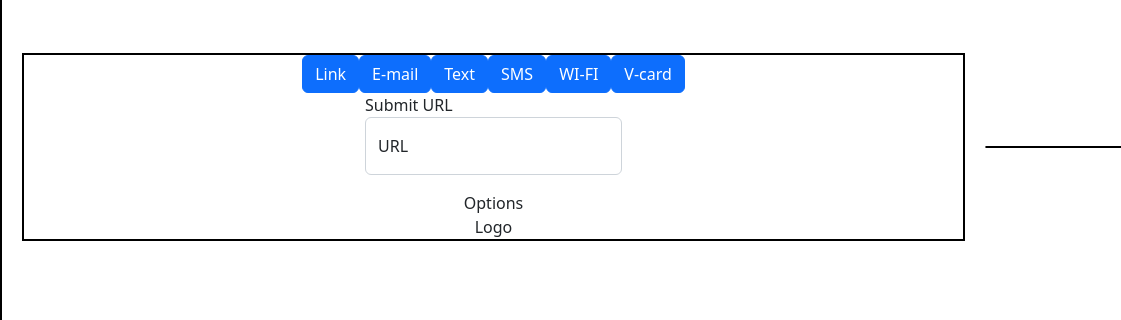
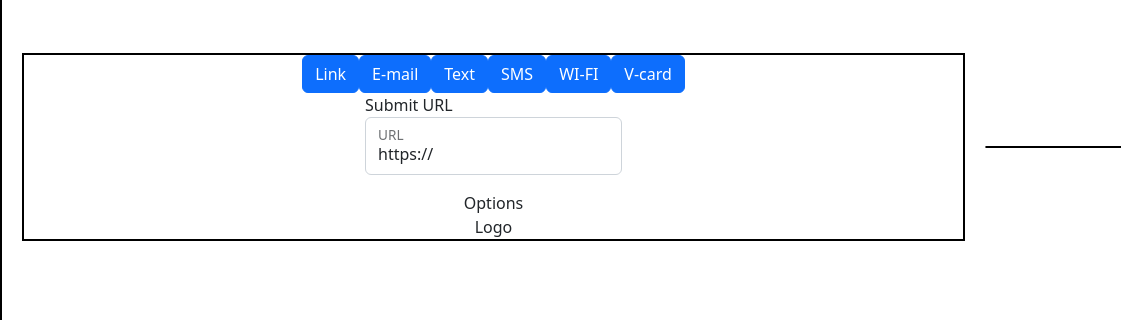
Before and after one commit to MarcoRef3at/qr.io, a Gatsby site: page / in a window 1280 px wide. Shown: the part 241-561 px from the top of the page, 0-1121 px from the left. Built offline with nearby package versions, Linux system fonts and the light colour scheme; Gatsby itself is replaced by a stand-in of ours.

Commit message:
link logic

```diff
--- a/src/components/qrData/qrContents/qrLink.js
+++ b/src/components/qrData/qrContents/qrLink.js
@@ -1,12 +1,23 @@
 import * as React from 'react'
+import { useEffect, useState } from 'react'
 import TextInput from '../../shared/textInput'
 
 const QrLink = ({ setQrValue }) => {
+  const [url, setUrl] = useState('https://')
+
+  useEffect(() => {
+    setQrValue(url)
+  }, [url])
+
   const title = 'Submit URL'
   return (
     <div>
       <div className="contentTitle">{title}</div>
-      <TextInput label="URL" />
+      <TextInput
+        label="URL"
+        value={url}
+        handleChange={() => setUrl(event.target.value)}
+      />
     </div>
   )
 }
```
